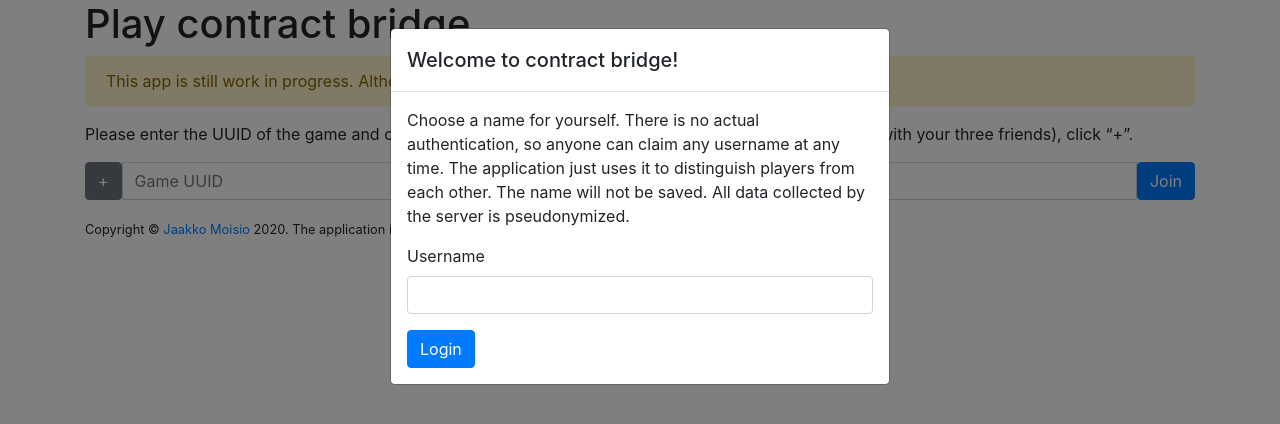
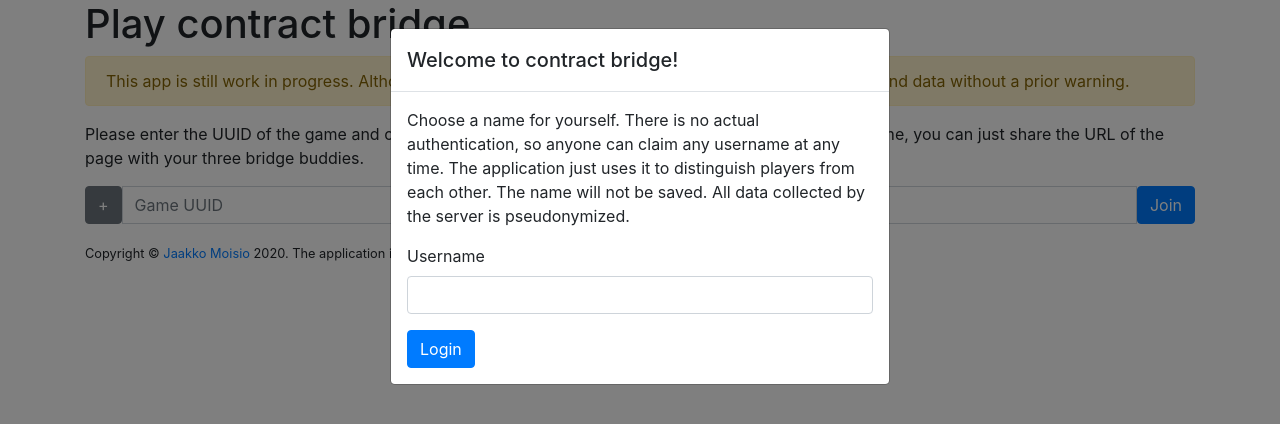
Before and after one commit to jasujm/bridgeapp, a Vue app in the folder frontend/: page /games in a window 1280 px wide. Shown: the top 424 px of the page. Built offline with nearby package versions, Linux system fonts and the light colour scheme.

Commit message:
Fix title

```diff
--- a/frontend/public/index.html
+++ b/frontend/public/index.html
@@ -3,7 +3,7 @@
   <head>
     <meta charset="utf-8">
     <meta name="viewport" content="width=device-width,initial-scale=1.0">
-    <title><%= htmlWebpackPlugin.options.title %></title>
+    <title>Play contract bridge</title>
   </head>
   <body>
     <noscript>
--- a/frontend/src/App.vue
+++ b/frontend/src/App.vue
@@ -3,11 +3,12 @@
     <div class="container">
         <header>
             <h1>Play contract bridge</h1>
+            <b-alert show variant="warning">
+                This app is still work in progress. Although playable, there are
+                obvious quirks. I may also reset the app and data without a
+                prior warning.
+            </b-alert>
         </header>
-        <b-alert show variant="warning">
-            This app is still work in progress. Although playable, there are
-            obvious quirks.
-        </b-alert>
         <main>
             <Login v-if="!$store.getters.isLoggedIn" />
             <RouterView />
--- a/frontend/src/components/GameSelector.vue
+++ b/frontend/src/components/GameSelector.vue
@@ -1,10 +1,10 @@
 <template>
 <div class="game-selector">
     <p>
-        <span v-if="$store.state.username">Hello, {{ $store.state.username }}!</span>
-        Please enter the UUID of the game and click “Join”. Or
-        to create a new game (whose UUID you can share with your three friends),
-        click “+”.
+        <span v-if="$store.state.username">Hello, {{ $store.state.username
+        }}!</span>  Please enter the UUID of the game and click “Join”. Or to
+        create a new game, click “+”. After creating a game, you can just share
+        the URL of the page with your three bridge buddies.
     </p>
     <validation-observer v-slot="{ handleSubmit }" slim>
         <b-form @submit.prevent="handleSubmit(joinGame)">
```
